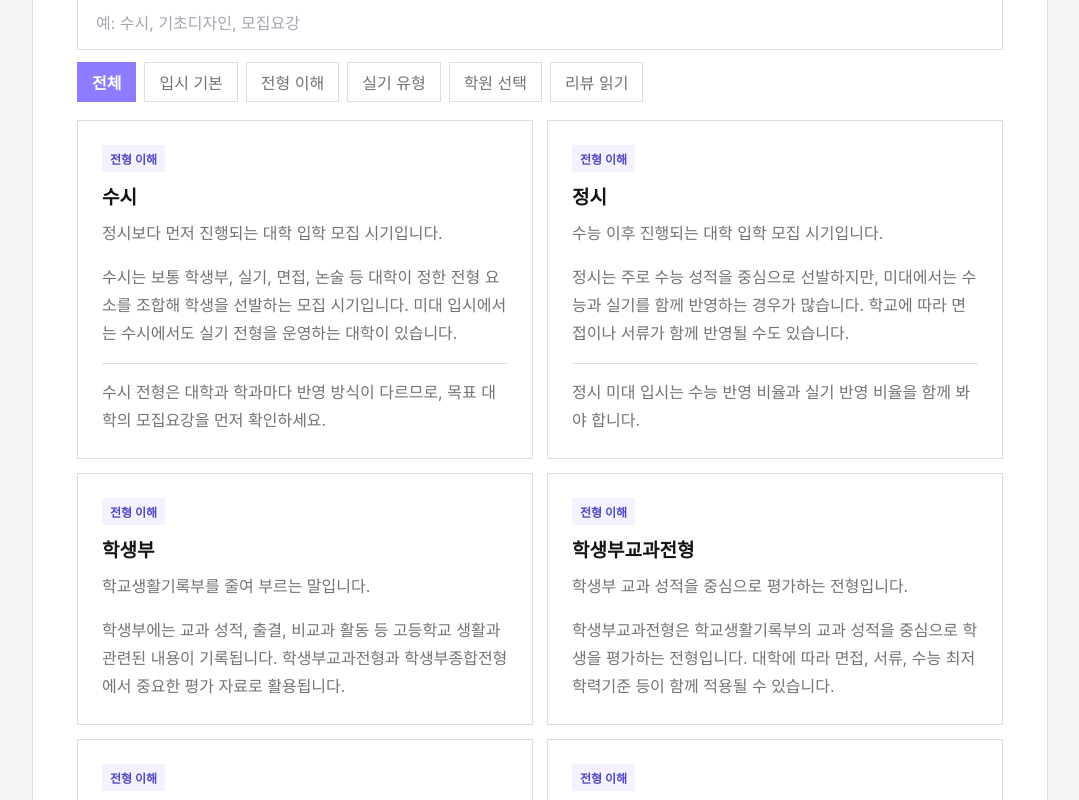
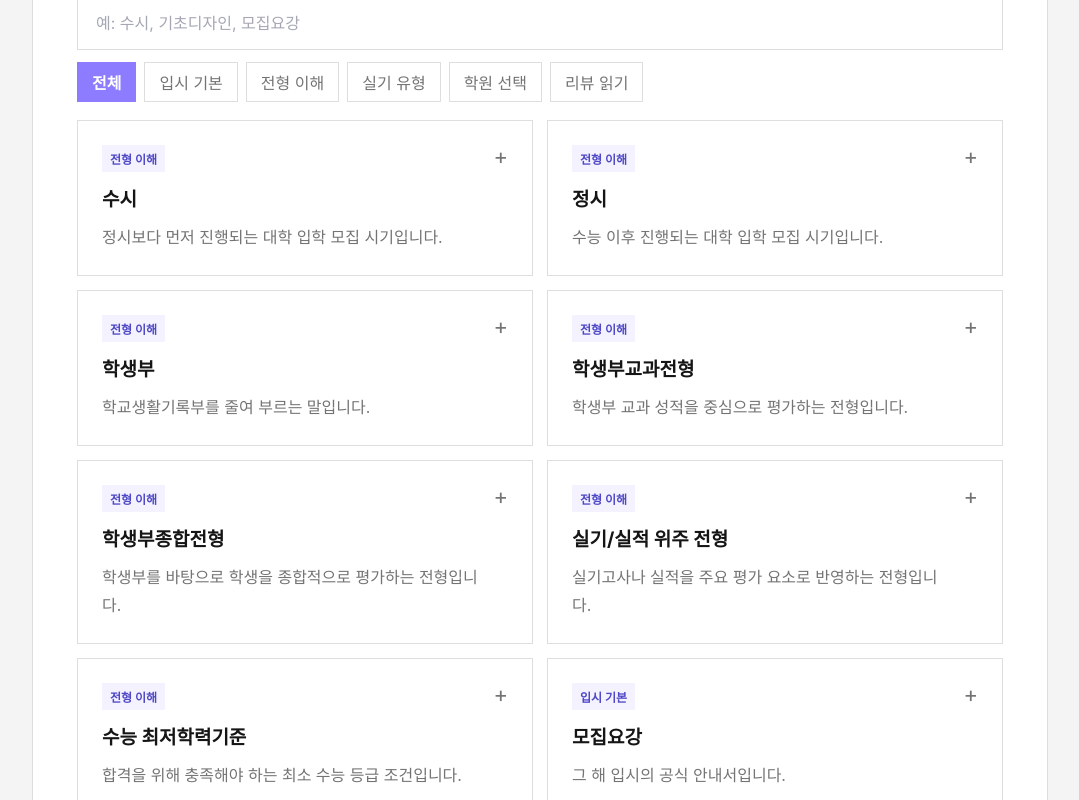
Before and after one commit to lovewithbona/midaeium, a React (Vite) app: page /#/guide in a window 1280 px wide. Shown: the part 1060-1860 px from the top of the page, without its empty margins (100-1179 px from the left). Built offline with nearby package versions, Linux system fonts and the light colour scheme; a web font is replaced by a local one.

Commit message:
Make guide terms collapsible

```diff
--- a/src/pages/GuidePage.tsx
+++ b/src/pages/GuidePage.tsx
@@ -116,15 +116,18 @@ export default function GuidePage() {
         </div>
         <div className="guide-term-grid">
           {filteredTerms.map((term) => (
-            <article className="guide-term-card" key={term.id}>
-              <div>
+            <details className="guide-term-card" key={term.id}>
+              <summary>
                 <span>{term.category}</span>
                 <h3>{term.title}</h3>
                 <p>{term.oneLine}</p>
+              </summary>
+              <div className="guide-term-detail">
+                <p>{term.description}</p>
+                {term.example ? <p className="guide-note">예: {term.example}</p> : null}
+                {term.tip ? <p className="guide-note">{term.tip}</p> : null}
               </div>
-              <p>{term.description}</p>
-              {term.tip ? <p className="guide-note">{term.tip}</p> : null}
-            </article>
+            </details>
           ))}
           {filteredTerms.length === 0 ? (
             <p className="guide-empty">검색 결과가 없어. 다른 단어로 다시 찾아봐.</p>
--- a/src/styles.css
+++ b/src/styles.css
@@ -1304,9 +1304,12 @@ input::placeholder {
 }
 
 .guide-info-card,
-.guide-term-card,
 .guide-type-card {
   padding: 24px;
+}
+
+.guide-term-card {
+  padding: 0;
 }
 
 .guide-info-card h3,
@@ -1375,7 +1378,40 @@ input::placeholder {
 
 .guide-term-card {
   display: grid;
-  gap: 16px;
+}
+
+.guide-term-card summary {
+  display: grid;
+  position: relative;
+  gap: 2px;
+  padding: 24px 52px 24px 24px;
+  cursor: pointer;
+  list-style: none;
+}
+
+.guide-term-card summary::-webkit-details-marker {
+  display: none;
+}
+
+.guide-term-card summary::after {
+  content: "+";
+  position: absolute;
+  top: 24px;
+  right: 24px;
+  color: var(--muted);
+  font-size: 22px;
+  font-weight: 400;
+  line-height: 1;
+}
+
+.guide-term-card[open] summary::after {
+  content: "-";
+}
+
+.guide-term-detail {
+  display: grid;
+  gap: 14px;
+  padding: 0 24px 24px;
 }
 
 .guide-term-card span,
```
